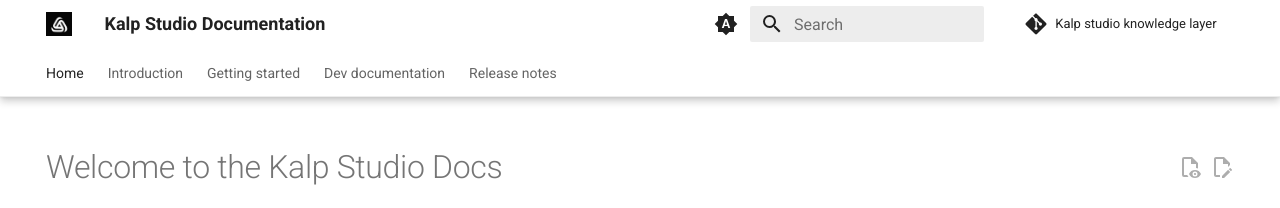
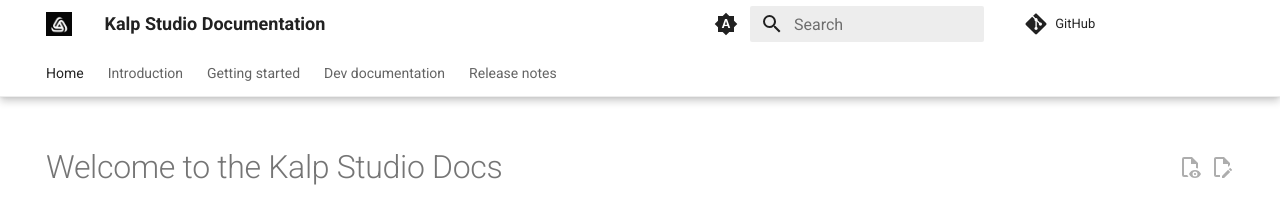
Before and after one commit to siddheshp2e/Kalpstudio, an MkDocs documentation site: the page built from docs/index.md, in a window 1280 px wide. Shown: the top 208 px of the page. Built offline with MkDocs 1.6.1 and Material for MkDocs 9.7.7, drawn with Linux system fonts in a browser that asks for light colours; comment, search, counter and statistics services are not loaded.

Commit message:
Update mkdocs.yml

```diff
--- a/mkdocs.yml
+++ b/mkdocs.yml
@@ -1,9 +1,8 @@
 site_name: Kalp Studio Documentation
 site_author: Siddhesh Patankar
-repo_name: Kalp studio knowledge layer
 copyright: Copyright © 2024 Kalp studio. All rights reserved.
-repo_url: https://github.com/siddheshp2e/Technical_Documentation
-site_url: http://127.0.0.1:8000/
+repo_url: https://github.com/siddheshp2e/Kalpstudio
+site_url: https://siddheshp2e.github.io/Kalpstudio/
 
 
 
```
